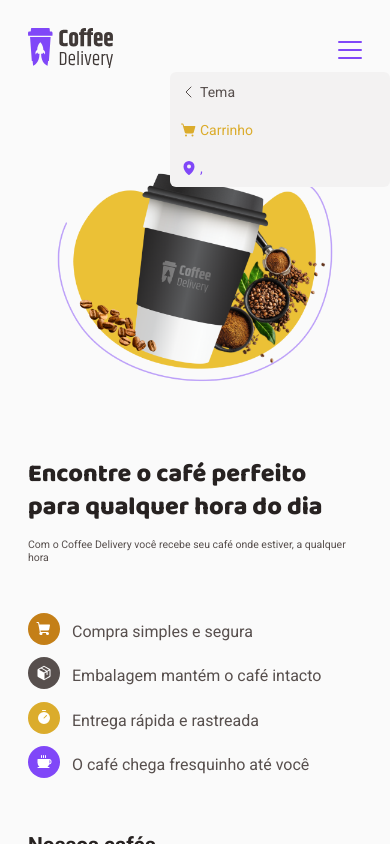
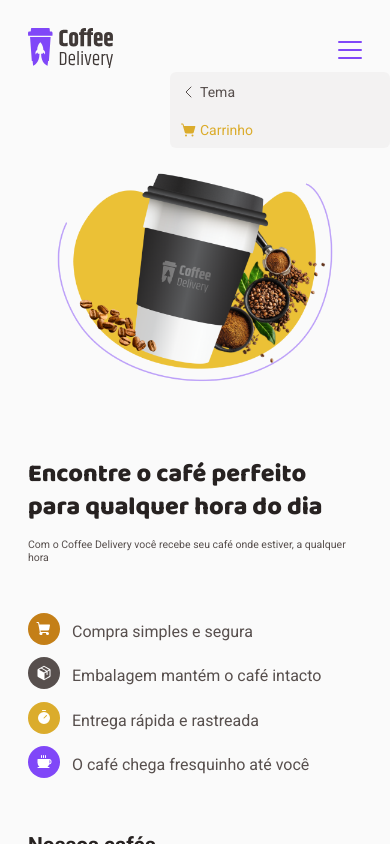
Before and after one commit to Noronha1612/Coffee-Delivery, a React (Vite) app: page / in a window 390 px wide. Both pictures are taken after a click on the button 350 px from the left and 50 px from the top of the page. Shown: the top 844 px of the page. Built offline with nearby package versions, Linux system fonts and the light colour scheme; no server answers.

Commit message:
Fix broken layout in small screen when user does not allow location

```diff
--- a/src/components/layout/DropdownMenu/index.tsx
+++ b/src/components/layout/DropdownMenu/index.tsx
@@ -45,6 +45,7 @@ export const DropdownMenu = () => {
               </S.CartItem>
             </Dropdown.Item>
 
+            {city && state && (
               <Dropdown.Item asChild>
                 <S.LocationItem className="drop-item">
                   <MapPin weight="fill" size={16} />{" "}
@@ -53,6 +54,7 @@ export const DropdownMenu = () => {
                   </span>
                 </S.LocationItem>
               </Dropdown.Item>
+            )}
           </S.DropdownContainer>
         </Dropdown.Content>
       </Dropdown.Portal>
```
Lines whose indentation alone changed are shown as unchanged.
